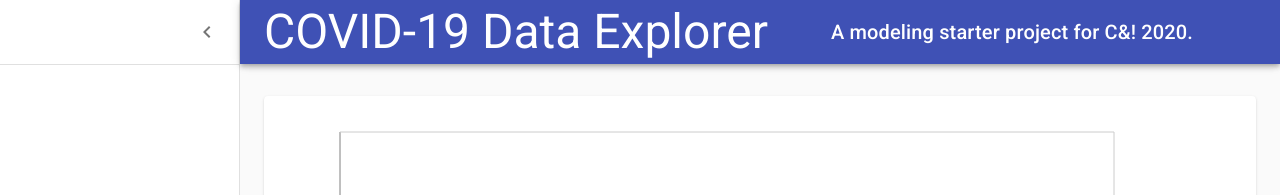
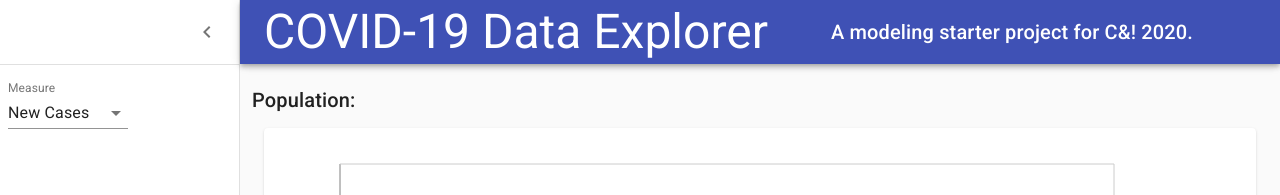
Before and after one commit to rolfeschmidt/campersanddatalab, a React (Create React App) app: page / in a window 1280 px wide. Shown: the top 195 px of the page. Built offline with nearby package versions, Linux system fonts and the light colour scheme; no server answers.

Commit message:
select measures, show population

```diff
--- a/src/App.tsx
+++ b/src/App.tsx
@@ -25,14 +25,11 @@ import Paper from '@material-ui/core/Paper'
 import Link from '@material-ui/core/Link'
 import MenuIcon from '@material-ui/icons/Menu'
 import ChevronLeftIcon from '@material-ui/icons/ChevronLeft'
-import NotificationsIcon from '@material-ui/icons/Notifications'
-
-import { XAxis, YAxis, CartesianGrid, Tooltip, Bar, ComposedChart, Area, ResponsiveContainer, Legend } from 'recharts'
 
 import { JHUCovid19USDataset } from './jhudata/jhu-us-covid'
-import { Member, TimeSeries, Level } from './types/dataset'
+import { Member, TimeSeries, Measure } from './types/dataset'
 import { MultiLevelSelector } from './components/level'
-import { unsupportedProp } from '@material-ui/core'
+import { FormControl, InputLabel, Select, MenuItem } from '@material-ui/core'
 import { TimeSeriesChart } from './components/time-series-chart'
 
 const dataset = new JHUCovid19USDataset()
@@ -129,6 +126,13 @@ const useStyles = makeStyles((theme: Theme) => ({
     fixedHeight: {
         height: 240,
     },
+    formControl: {
+        margin: theme.spacing(1),
+        minWidth: 120,
+    },
+    selectEmpty: {
+        marginTop: theme.spacing(2),
+    },
 }))
 
 const search = window.location.search
@@ -142,8 +146,7 @@ function App(): JSX.Element {
 
     const [member, setMember] = useState<Member | null>(null)
     const [series, setSeries] = useState<TimeSeries>()
-    const [newCases, setnewCases] = useState<TimeSeries>()
-    const [newCaseChartData, setNewCaseChartData] = useState<{ day: string; newCases: number; ma: number }[]>([])
+    const [measure, setMeasure] = useState<Measure>({ name: 'newCases' })
 
     useEffect(() => {
         document.title = 'COVID-19 Data Explorer'
@@ -170,36 +173,28 @@ function App(): JSX.Element {
                 window.history.pushState({ s1: member.id }, '', window.location.pathname + '?' + urlparams.toString())
             }
             dataset
-                .getSeries(member, { name: 'confirmed' })
+                .getSeries(member, measure)
                 .then(setSeries)
-                .then(() => dataset.getSeries(member, { name: 'newCases' }))
-                .then(setnewCases)
                 .catch((e: any) => {
                     console.error('error loading data', { e })
                 })
+        } else {
+            console.log(`member effect`, { member, measure, series })
         }
     }, [member])
 
     useEffect(() => {
-        if (newCases && newCases.times.length > 0) {
-            const chartdata = []
-            const madata = []
-            let movingsum = 0
-            for (let i = 0; i < newCases?.times.length; ++i) {
-                movingsum += newCases.values[i]
-                if (i > 6) {
-                    movingsum -= newCases.values[i - 7]
-                }
-                chartdata.push({
-                    day: newCases.times[i].toUTCString(),
-                    ma: movingsum / 7,
-                    newCases: newCases.values[i],
+        if (member && measure) {
+            dataset
+                .getSeries(member, measure)
+                .then((ts: TimeSeries) => {
+                    setSeries(ts)
                 })
-                madata.push({ day: newCases.times[i].toUTCString(), ma: movingsum / 7 })
-            }
-            setNewCaseChartData(chartdata)
+                .catch((e: any) => {
+                    console.error(`error getting series`, { e })
+                })
         }
-    }, [newCases])
+    }, [member, measure])
 
     const handleDrawerOpen = () => {
         setOpen(true)
@@ -207,7 +202,26 @@ function App(): JSX.Element {
     const handleDrawerClose = () => {
         setOpen(false)
     }
+    const handleMeasureChange = (event: any) => {
+        setMeasure({ name: event.target.value })
+    }
 
+    const measureSelector = (
+        <FormControl className={classes.formControl}>
+            <InputLabel id="measure-select-label">Measure</InputLabel>
+            <Select
+                labelId="measure-select-label"
+                id="measure-select"
+                value={measure.name}
+                onChange={handleMeasureChange}
+            >
+                <MenuItem value={'newCases'}>New Cases</MenuItem>
+                <MenuItem value={'confirmed'}>Confirmed Cases</MenuItem>
+                <MenuItem value={'newDeaths'}>New Deaths</MenuItem>
+                <MenuItem value={'deaths'}>Deaths</MenuItem>
+            </Select>
+        </FormControl>
+    )
     const levelControls = <MultiLevelSelector dataset={dataset} selectMember={setMember} initMember={member} />
 
     const renderChartLegend = (value: any, entry: any) => {
@@ -267,16 +281,21 @@ function App(): JSX.Element {
                     </IconButton>
                 </div>
                 <Divider />
-                <List>{levelControls}</List>
+                <List>
+                    {measureSelector} {levelControls}
+                </List>
             </Drawer>
             <main className={classes.content}>
                 <div className={classes.appBarSpacer} />
                 <Container maxWidth="lg" className={classes.container}>
                     <Grid container spacing={3}>
                         {/* Chart */}
+                        <Typography component="h2" variant="h6" color="inherit" noWrap className={classes.title}>
+                            Population: {dataset.population[member?.id || ''] || ''}
+                        </Typography>
                         <Grid item xs={12} md={8} lg={12}>
                             <Paper className={classes.paper}>
-                                <TimeSeriesChart timeSeries={newCases ? [newCases] : []} />
+                                <TimeSeriesChart timeSeries={series ? [series] : []} />
                             </Paper>
                         </Grid>
                     </Grid>
```
